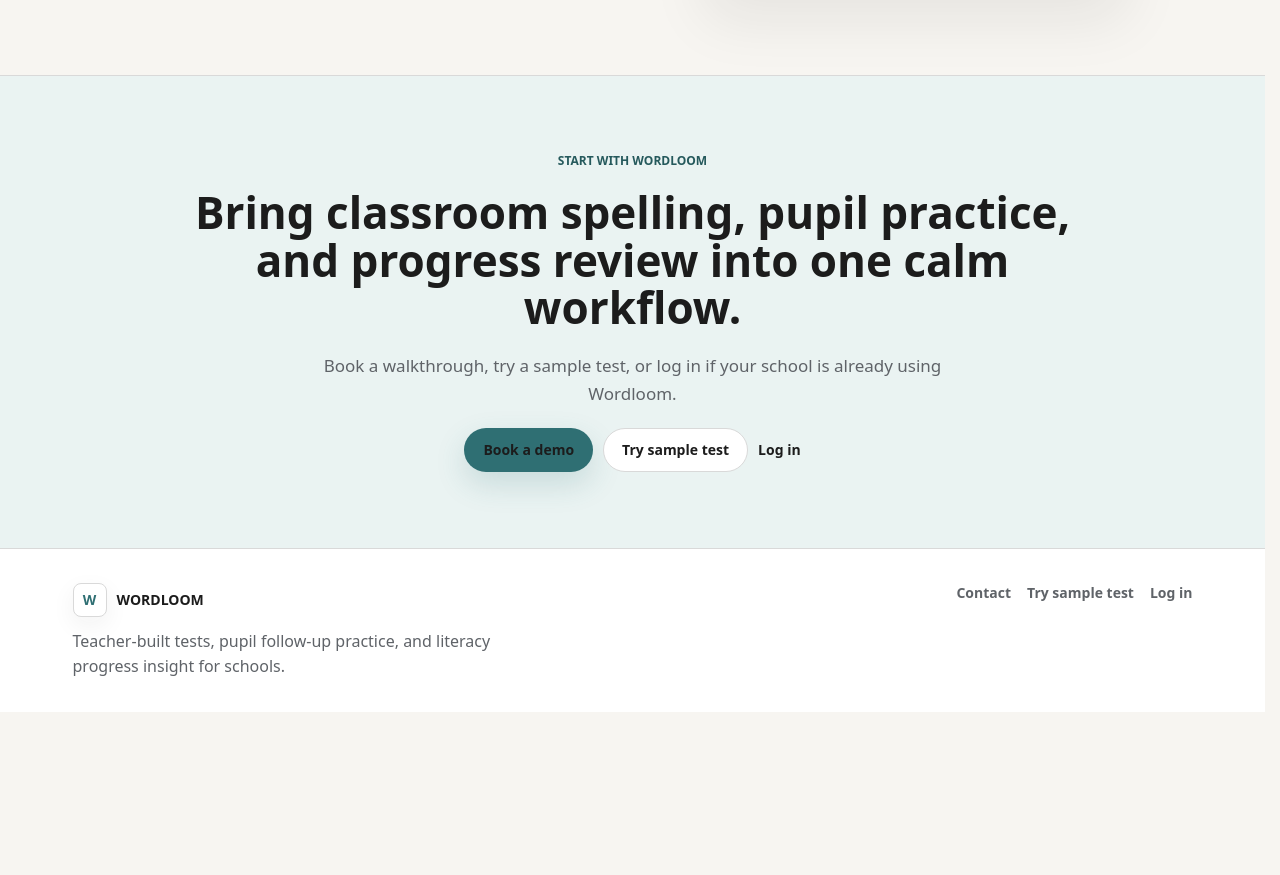
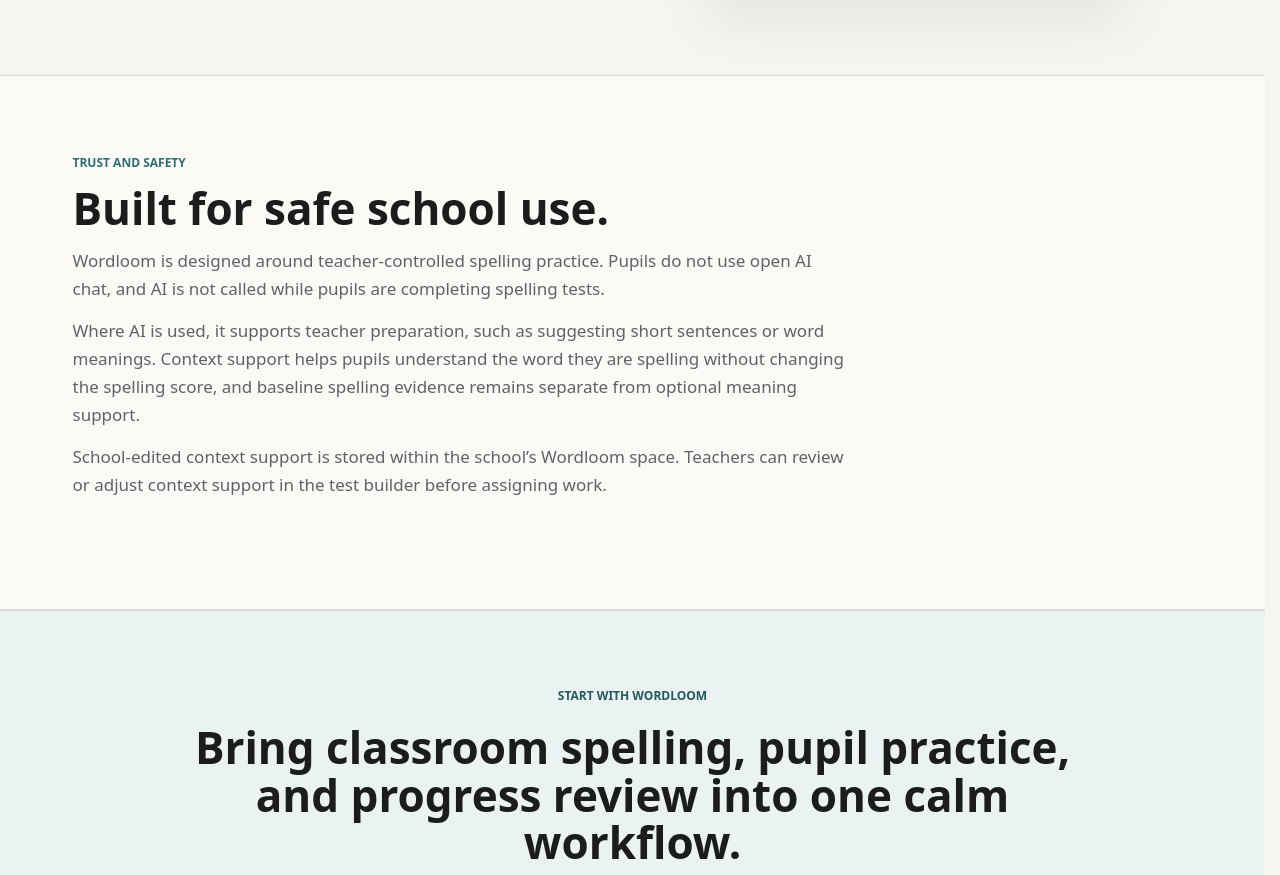
Before and after one commit to darren241083/phoneme-spelling-app, a plain HTML site: page index.html in a window 1280 px wide. Shown: the part 4233-5108 px from the top of the page. Before the commit the page ends 4945 px from the top, so only its background shows below. Drawn offline with Linux system fonts and the light colour scheme.

Commit message:
Add homepage trust and safety copy

```diff
--- a/index.html
+++ b/index.html
@@ -238,6 +238,18 @@
       </div>
     </section>
 
+    <section id="safety" class="wl-section wl-section-muted" aria-labelledby="wl-safety-title">
+      <div class="wl-section-inner">
+        <div class="wl-section-heading">
+          <span class="wl-eyebrow">Trust and safety</span>
+          <h2 id="wl-safety-title">Built for safe school use.</h2>
+          <p>Wordloom is designed around teacher-controlled spelling practice. Pupils do not use open AI chat, and AI is not called while pupils are completing spelling tests.</p>
+          <p>Where AI is used, it supports teacher preparation, such as suggesting short sentences or word meanings. Context support helps pupils understand the word they are spelling without changing the spelling score, and baseline spelling evidence remains separate from optional meaning support.</p>
+          <p>School-edited context support is stored within the school’s Wordloom space. Teachers can review or adjust context support in the test builder before assigning work.</p>
+        </div>
+      </div>
+    </section>
+
     <section id="contact" class="wl-final-cta">
       <div class="wl-section-inner">
         <span class="wl-eyebrow">Start with Wordloom</span>
```
